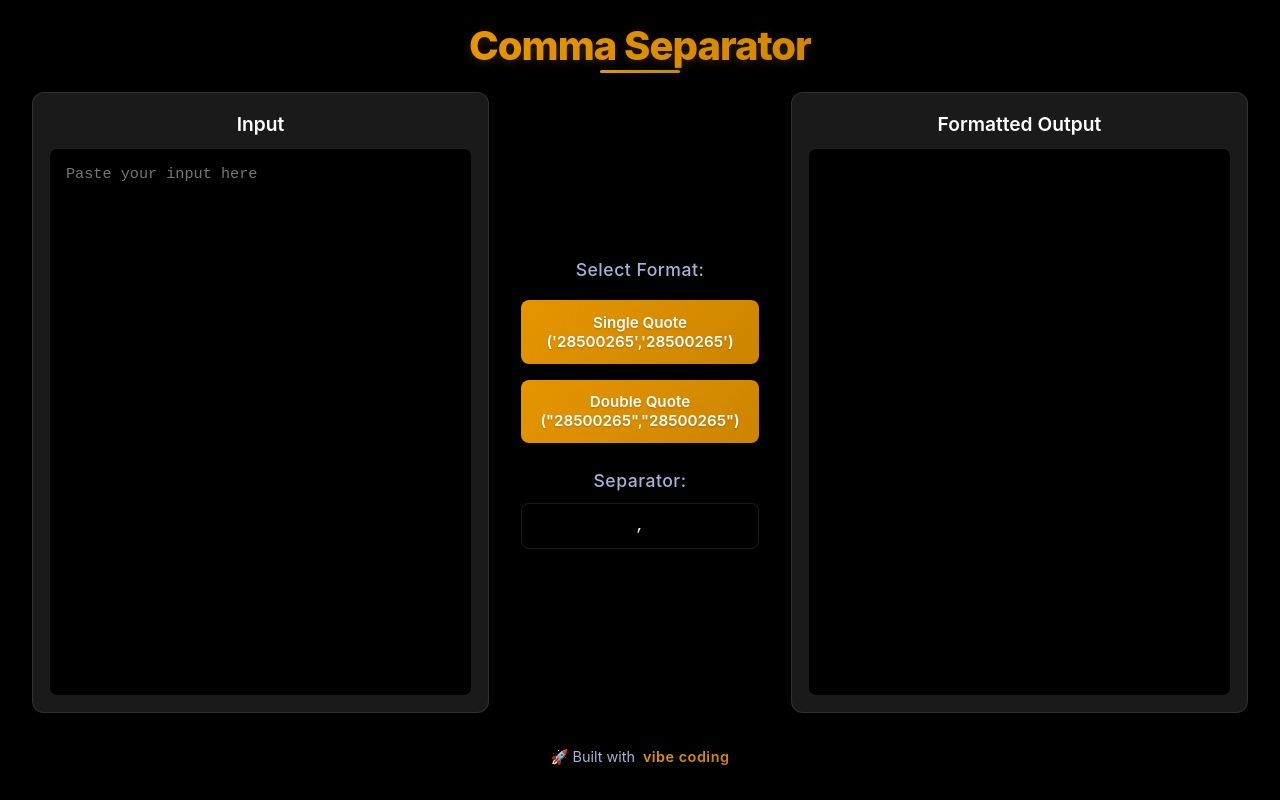
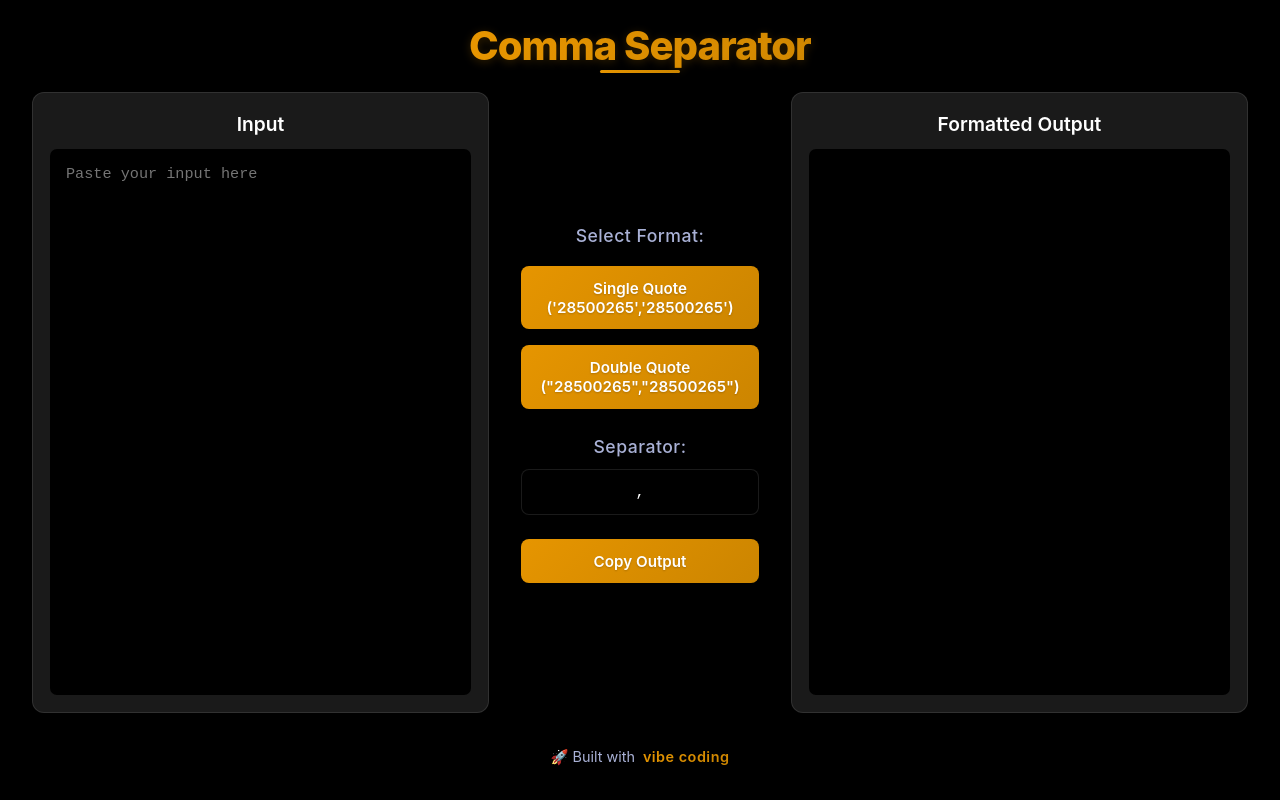
Before and after one commit to keshavop/comma-separator, a React (Vite) app: page / in a window 1280 px wide. Built offline with nearby package versions, Linux system fonts and the light colour scheme; no server answers.

Commit message:
fixed build

```diff
--- a/src/components/NumberFormatter.tsx
+++ b/src/components/NumberFormatter.tsx
@@ -120,12 +120,13 @@ const NumberFormatter = () => {
           />
         </div>
 
-        {/* {/* <button onClick={handleCopy} className="copy-button">
+        <button onClick={handleCopy} className="copy-button">
           <span>Copy Output</span>
+        </button>
+        {/* <button onClick={handleClear} className="clear-button">
+          <span>Clear</span>
         </button> */}
-        {/* <button onClick={handleClear} className="clear-button"> */}
-          {/* <span>Clear</span> */}
-        {/* </button> */}
+
       </div>
 
       {/* Right Section - Output */}
```
